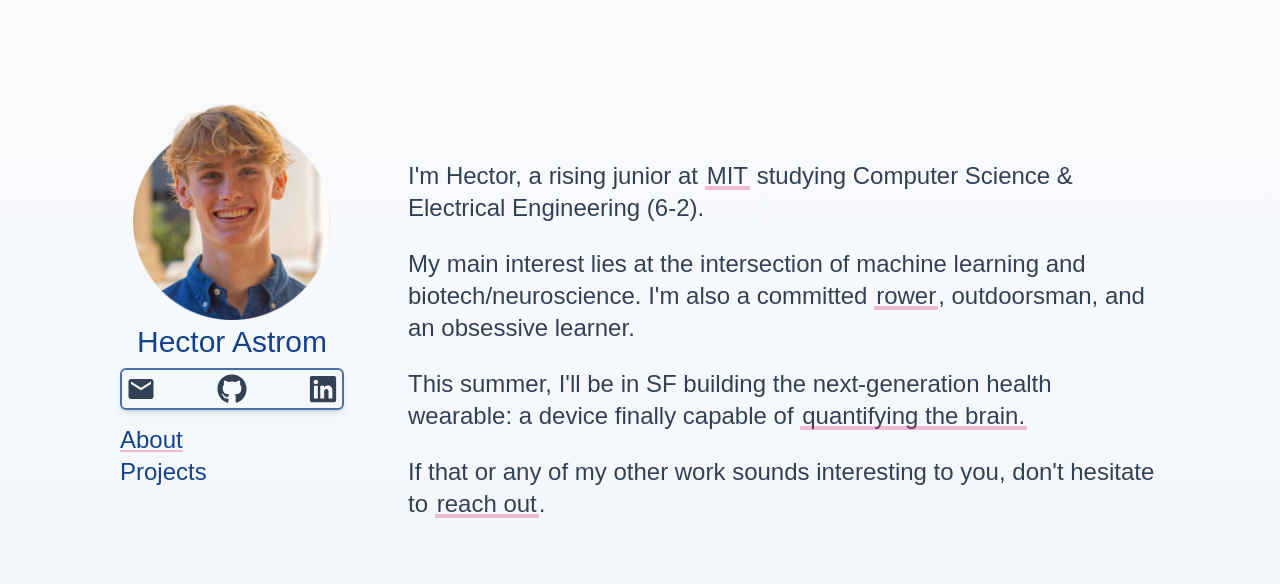
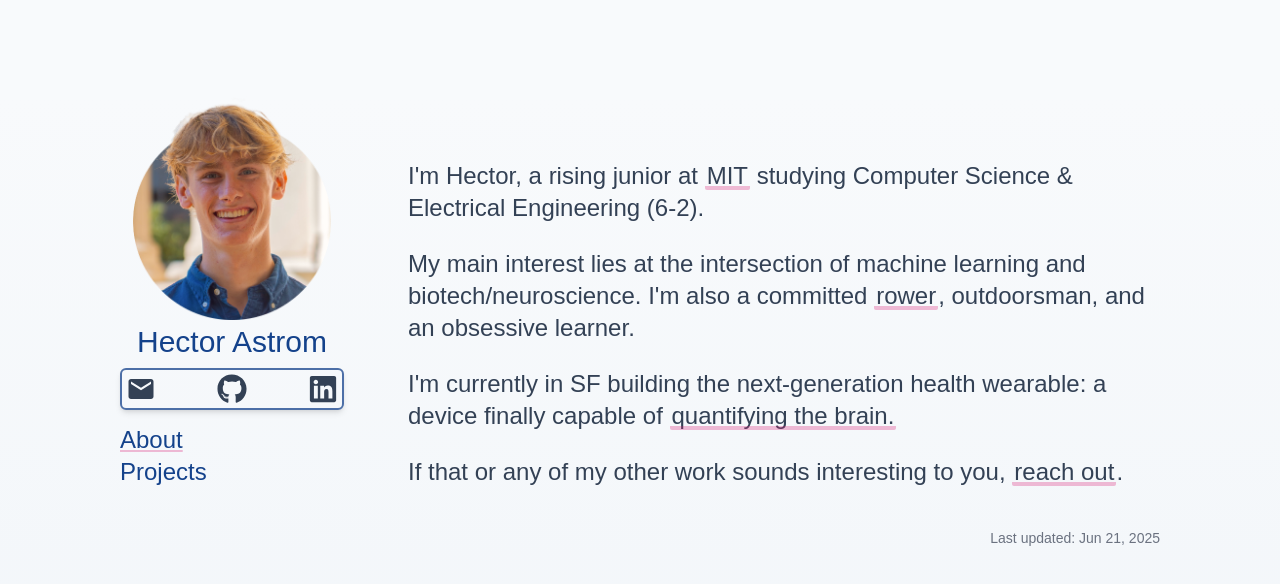
Before and after one commit to hectorastrom/personal-website, a Next.js app: page / in a window 1280 px wide. Shown: the top 584 px of the page. Built offline with nearby package versions, Linux system fonts and the light colour scheme; no server answers; a web font is replaced by a local one.

Commit message:
+ dynamic last updated from last commit

```diff
--- a/src/app/page.tsx
+++ b/src/app/page.tsx
@@ -2,8 +2,11 @@ import React from "react";
 import NameTitle from "@/components/NameTitle";
 import Link from "next/link";
 import { emphasisFont } from "@/lib/fonts";
+import LastUpdated from "@/components/LastUpdated";
+import { getLastCommit } from "@/lib/githubApi";
 
-export default function Home() {
+export default async function Home() {
+  const buildInfo = await getLastCommit();
   return (
     <>
       <div className="flex flex-col gap-6">
@@ -36,7 +39,7 @@ export default function Home() {
         </p>
 
         <span className="text-2xl">
-          This summer, I&apos;ll be in SF building the
+          I&apos;m currently in SF building the
           next-generation health wearable: a device finally capable of{" "}
           <a
             className={`custom-link ${emphasisFont.className}`}
@@ -48,13 +51,20 @@ export default function Home() {
           {""}
         </span>
         <span className="text-2xl">
-          If that or any of my other work sounds interesting to you, don&apos;t
-          hesitate to{" "}
+          If that or any of my other work sounds interesting to you,{" "}
           <Link href={"mailto:hastrom@mit.edu"} className={`custom-link ${emphasisFont.className}`}>
             reach out
           </Link>
           {"."}
         </span>
+
+        <div className="mt-4 text-right">
+          <LastUpdated
+            lastUpdated={buildInfo.lastUpdated}
+            commitHash={buildInfo.commitHash}
+            showCommitHash={false}
+          />
+        </div>
       </div>
     </>
   );
--- /dev/null
+++ b/src/components/LastUpdated.tsx
@@ -0,0 +1,37 @@
+'use client';
+
+import React from 'react';
+
+interface LastUpdatedProps {
+  lastUpdated: string;
+  commitHash?: string;
+  className?: string;
+  showCommitHash?: boolean;
+}
+
+export default function LastUpdated({
+  lastUpdated,
+  commitHash,
+  className = "",
+  showCommitHash = false
+}: LastUpdatedProps) {
+  const formatDate = (dateString: string) => {
+    const date = new Date(dateString);
+    return date.toLocaleDateString('en-US', {
+      year: 'numeric',
+      month: 'short',
+      day: 'numeric'
+    });
+  };
+
+  return (
+    <div className={`text-sm text-gray-500 flex items-center gap-2 justify-end ${className}`}>
+      <span>Last updated: {formatDate(lastUpdated)}</span>
+      {showCommitHash && commitHash && (
+        <code className="text-xs bg-gray-100 px-1 py-0.5 rounded">
+          {commitHash}
+        </code>
+      )}
+    </div>
+  );
+}
--- /dev/null
+++ b/src/lib/githubApi.ts
@@ -0,0 +1,57 @@
+// get most recent github commit (for date) at next build time
+export interface GitHubCommitInfo {
+  lastUpdated: string;
+  commitHash: string;
+  commitMessage: string;
+}
+
+export async function getLastCommitFromGitHub(
+  owner: string,
+  repo: string,
+  token?: string
+): Promise<GitHubCommitInfo> {
+  try {
+    const headers: HeadersInit = {
+      'User-Agent': 'Personal-Website-LastUpdated'
+    };
+
+    const response = await fetch(
+      `https://api.github.com/repos/${owner}/${repo}/commits?per_page=1`,
+      { headers }
+    );
+
+    if (!response.ok) {
+      throw new Error(`GitHub API error: ${response.status} ${response.statusText}`);
+    }
+
+    const commits = await response.json();
+
+    if (!commits || commits.length === 0) {
+      throw new Error('No commits found');
+    }
+
+    const latestCommit = commits[0];
+
+    return {
+      lastUpdated: latestCommit.commit.committer.date,
+      commitHash: latestCommit.sha.substring(0, 7),
+      commitMessage: latestCommit.commit.message.split('\n')[0] // First line only
+    };
+  } catch (error) {
+    console.error('Failed to fetch from GitHub API:', error);
+
+    // Fallback with current date
+    return {
+      lastUpdated: new Date().toISOString(),
+      commitHash: 'unknown',
+      commitMessage: 'Unable to fetch commit info'
+    };
+  }
+}
+
+export async function getLastCommit(): Promise<GitHubCommitInfo> {
+  const owner = 'hectorastrom';
+  const repo = 'personal-website';
+
+  return await getLastCommitFromGitHub(owner, repo);
+}
```
Also changed, not shown: 1 other file (tests, documents, lock files or other folders).
